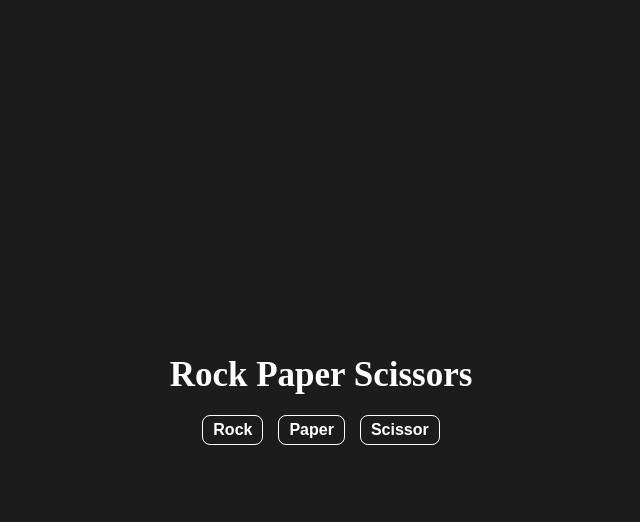
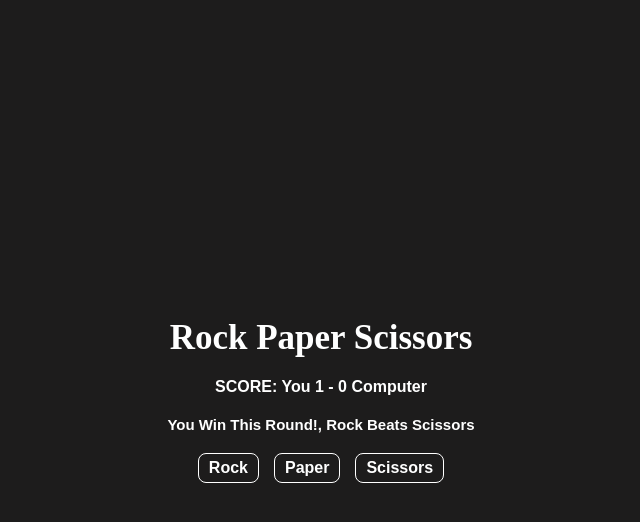
Before and after one commit to Mubarak250/rock-paper-scissors-project, a plain HTML site: page index.html in a window 1280 px wide. Both pictures are taken after a click on the button "Rock". Shown: the whole page, without its empty margins (319-959 px from the left). Drawn offline with Linux system fonts and the light colour scheme.

Commit message:
improved the html code and made the buttons interactive

```diff
--- a/index.html
+++ b/index.html
@@ -8,10 +8,23 @@
   </head>
   <body>
     <div class="head">Rock Paper Scissors</div>
+
+    <div class="scores">First to win 5 rounds wins the Game</div>
+
+    <div class="result"></div>
+
     <div class="button-container">
-      <button>Rock</button>
-      <button>Paper</button>
-      <button>Scissor</button>
+      <button onclick="
+        playGame('rock');
+      ">Rock</button>
+
+      <button onclick="
+        playGame('paper');
+      ">Paper</button>
+
+      <button onclick="
+        playGame('scissors')
+      ">Scissors</button>
     </div>
 
     <script src="scripts/script.js"></script>
--- a/scripts/script.js
+++ b/scripts/script.js
@@ -1,8 +1,10 @@
-const randomNumber = Math.random();
 let computerMove;
 
+let humanScore = 0;
+let computerScore = 0;
 
 function getComputerChoice() {
+  const randomNumber = Math.random();
   if (randomNumber <= 1/3) {
     computerMove = 'rock';
   } else if (randomNumber <= 2/3) {
@@ -20,31 +22,65 @@ function getComputerChoice() {
 
 function playGame(playerMove) {
   getComputerChoice();
+  const round = 5;
+
 
   if (playerMove === 'rock') {
     if (computerMove === 'rock') {
-      console.log('Tie');
+      document.querySelector('.result').innerHTML = 'It\'s a Tie! ';
     } else if (computerMove === 'paper') {
-      console.log('You Lose');
+      document.querySelector('.result').innerHTML = 'You Lost This Round!, Paper Beats Rock';
+      computerScore++;
     } else if (computerMove === 'scissors') {
-      console.log('You Win');
+      document.querySelector('.result').innerHTML = 'You Win This Round!, Rock Beats Scissors';
+      humanScore++;
     }
   } else if (playerMove === 'paper') {
     if (computerMove === 'rock') {
-      console.log('You Win');
+      document.querySelector('.result').innerHTML = 'You Win This Round!, Paper Beats Rock';
+      humanScore++;
     } else if (computerMove === 'paper') {
-      console.log('Tie');
+      document.querySelector('.result').innerHTML = 'It\'s a Tie! ';
     } else if (computerMove === 'scissors') {
-      console.log('You Lose');
+      document.querySelector('.result').innerHTML = 'You Lost This Round!, Scissors Beats Paper';
+      computerScore++;
     }
   } else if (playerMove === 'scissors') {
     if (computerMove === 'rock') {
-      console.log('You Lose');
+      document.querySelector('.result').innerHTML = 'You Lost This Round!, Rock Beats Scissors';
+      computerScore++;
     } else if (computerMove === 'paper') {
-      console.log('You Win');
+      document.querySelector('.result').innerHTML = 'You Win This Round!, Scissors Beats Paper';
+      humanScore++;
     } else if (computerMove === 'scissors') {
-      console.log('Tie');
+      document.querySelector('.result').innerHTML = 'It\'s a Tie!';
     }
   }
-  console.log(computerMove, playerMove);
+
+  document.querySelector('.scores').innerHTML = `SCORE: You ${humanScore} - ${computerScore} Computer`;
+
+
+  // console.log(computerMove, playerMove);
+  // console.log(humanScore)
+  // console.log(computerScore)
+
+
+  if (humanScore === round && computerScore < round) {
+    document.querySelector('.scores').innerHTML = 'You Win';
+
+    document.querySelector('.result').innerHTML = `You ${humanScore} - ${computerScore} Computer`;
+
+    humanScore = 0;
+    computerScore = 0;
+  } else if (computerScore === round && humanScore < round) {
+    document.querySelector('.scores').innerHTML = 'You Lose';
+
+    document.querySelector('.result').innerHTML = `You ${humanScore} - ${computerScore} Computer`;
+
+    humanScore = 0;
+    computerScore = 0;
+  }
+
+
+
 }
--- a/styles.css
+++ b/styles.css
@@ -44,3 +44,17 @@ button:hover {
   background-color: lightgray;
   color: black;
 }
+
+.scores {
+  font-family: Arial;
+  font-size: 16px;
+  font-weight: bold;
+  margin-bottom: 20px;
+}
+
+.result {
+  font-family: Arial;
+  font-size: 15px;
+  font-weight: bold;
+  margin-bottom: 20px;
+}
```
